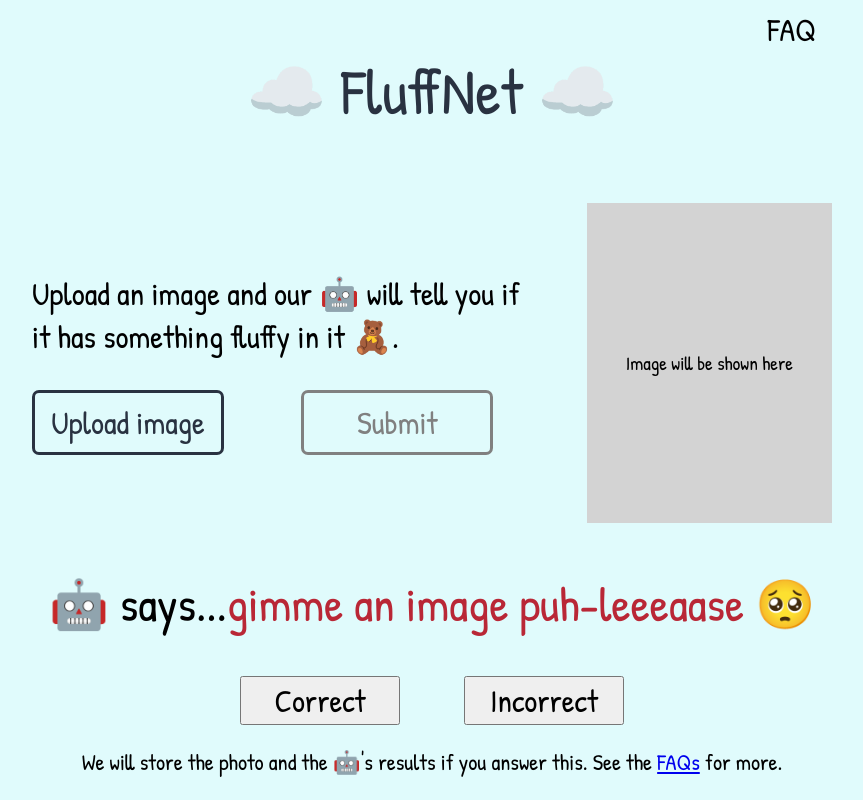
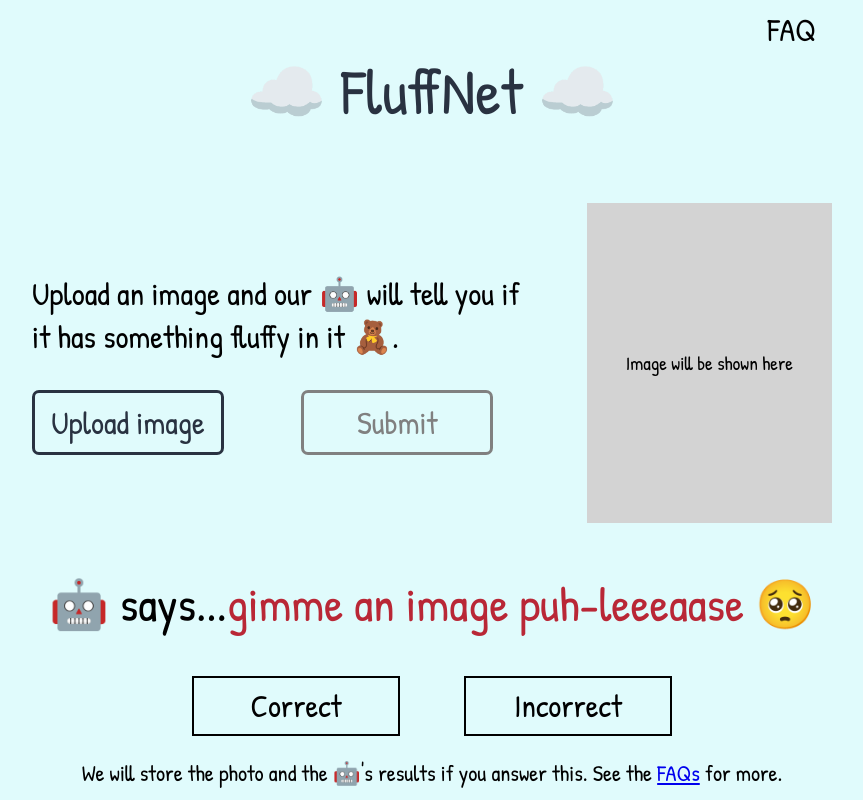
Before and after one commit to mihailthebuilder/fluffnet-front, a React (Create React App) app: page / in a window 1280 px wide. Shown: the top 800 px of the page, without its empty margins (208-1071 px from the left). Built offline with nearby package versions, Linux system fonts and the light colour scheme.

Commit message:
started button feedback styling

```diff
--- a/src/components/Feedback/index.scss
+++ b/src/components/Feedback/index.scss
@@ -7,9 +7,17 @@
     column-gap: 4rem;
 
     button {
-      width: 10rem;
+      width: 13rem;
       font-size: inherit;
       cursor: pointer;
+      padding: 0.2em 0;
+      background: none;
+      border-style: solid;
+      border-width: 2px;
+
+      &:hover {
+        filter: brightness(3);
+      }
 
       &.left {
         justify-self: end;
```
